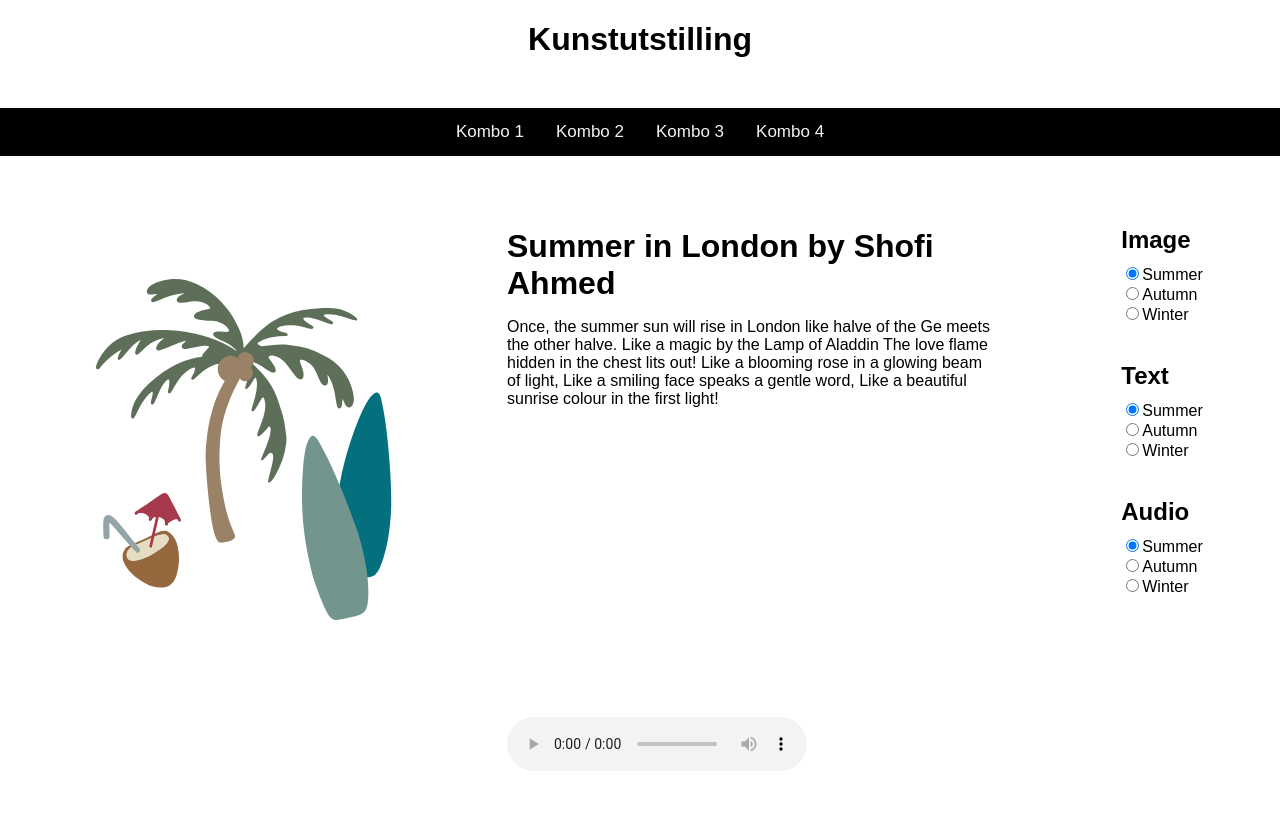
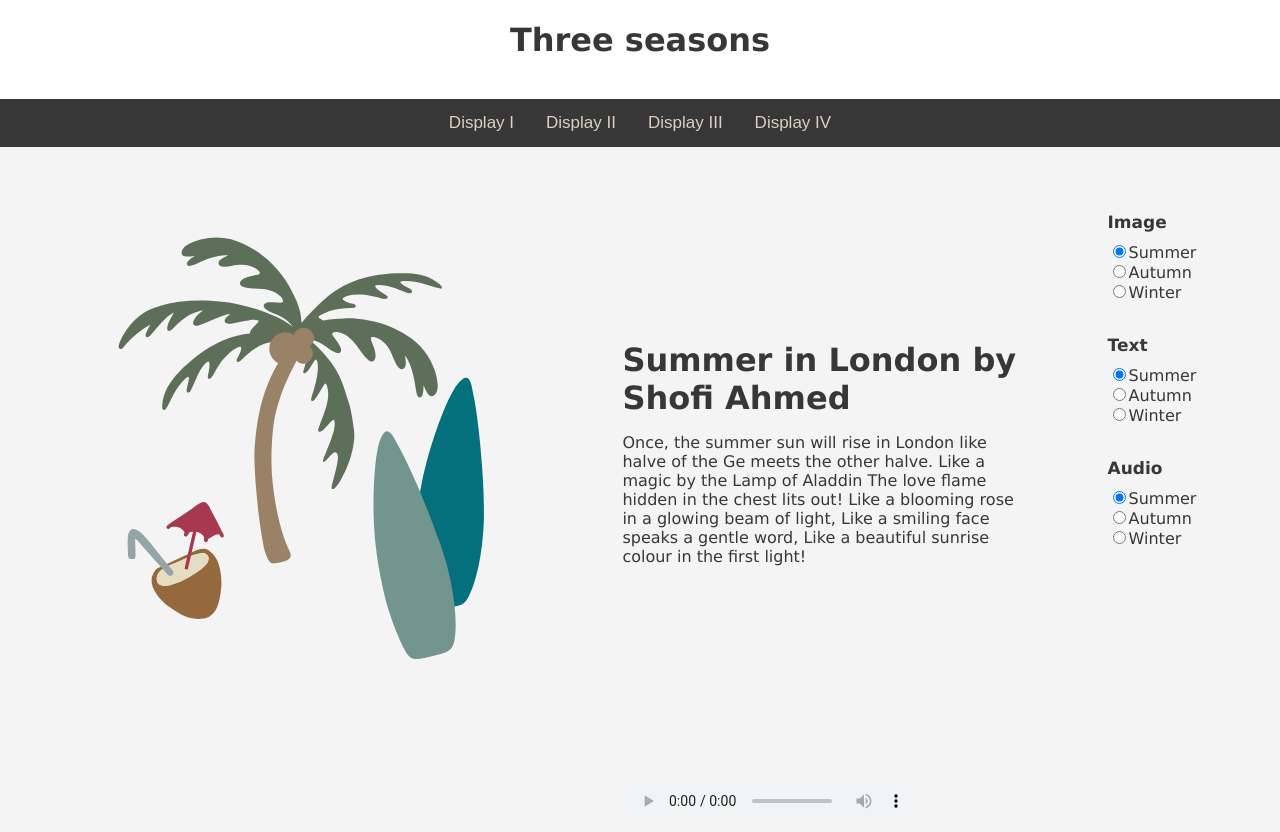
Before and after one commit to IT2810/it2810-webutvikling-h18-prosjekt-2-gruppe--07, a React (Create React App) app: page / in a window 1280 px wide. Before the commit the page ends 800 px from the top, so only its background shows below. Built offline with nearby package versions, Linux system fonts and the light colour scheme.

Commit message:
Modified CSS stylesheets

```diff
--- a/src/App.css
+++ b/src/App.css
@@ -1,21 +1,36 @@
 /* grid layout for the overall page */
+body {
+  background: #F4F4F4;
+  font-family: "Verdana", Geneva, sans-serif;
+}
 
-.title {
+.header {
   grid-area: title;
-  justify-self: center;
+  text-align: center;
+  width: 100%;
+  background: white;
+  padding-bottom: 40px;
+
+}
+p {
+  color:  #373737;
 }
 
 h1 {
   margin-bottom: 0px;
+  color:  #373737;
 }
 
 h2 {
   margin-bottom: 10px;
+  color: #373737;
+  font-size: 17px;
 }
 
 .navbar {
   grid-area: nav;
-  background-color: black;
+  background: #373737;
+  width: 100%;
 }
 
 .contentAll {
@@ -25,15 +40,17 @@ h2 {
     "img text"
     ". audio";
   grid-gap: 20px;
-  grid-template-columns: 1fr 1fr;
+  grid-template-columns: 1.5fr 1fr;
 }
 
 .contentImage {
   grid-area: img;
+
 }
 
 .contentText {
   grid-area: text;
+  margin: auto;
 }
 
 .contentAudio {
@@ -43,6 +60,8 @@ h2 {
 .categories {
   grid-area: menu;
   justify-self: center;
+  padding: 20px;
+  padding-top: 50px;
 }
 
 .grid-container-all {
@@ -52,7 +71,11 @@ h2 {
     "nav nav nav"
     "content content menu";
   grid-template-columns: 2fr 2fr 1fr;
-  grid-gap: 50px;
+
+}
+
+.radio {
+color: #373737;
 }
 
 /* layout for the page after breakpoint 600px (mobile phones) */
@@ -62,10 +85,10 @@ h2 {
     grid-template-areas:
       "title"
       "nav"
-      "content"
-      "menu";
+      "menu"
+      "content";
     grid-template-columns: 100%;
-    grid-gap: 20px;
+    grid-gap: 0;
   }
   .contentAll {
     grid-template-areas:
@@ -79,6 +102,8 @@ h2 {
     display: flex;
     justify-content: space-evenly;
     justify-self: auto;
+    padding-top: 0;
+
   }
 
   .contentAudio {
@@ -94,4 +119,7 @@ h2 {
     flex-wrap: wrap;
     justify-content: center;
   }
+
+
+
 }
--- a/src/App.js
+++ b/src/App.js
@@ -43,8 +43,8 @@ class App extends Component {
   render() {
     return (
       <main className="grid-container-all">
-        <div className="title">
-          <h1>Kunstutstilling</h1>
+        <div className="header">
+          <h1>Three seasons</h1>
         </div>
         <div className="navbar">
           <Navbar onChange={this.setTab} />
--- a/src/components/category.jsx
+++ b/src/components/category.jsx
@@ -1,4 +1,5 @@
 import React, { Component } from "react";
+import "../App.css"
 
 class Category extends Component {
   constructor(props) {
--- a/src/components/navbar.jsx
+++ b/src/components/navbar.jsx
@@ -7,10 +7,10 @@ class Navbar extends Component {
   render() {
     return (
       <div className="topnav" id="topnav">
-        <button onClick={() => this.props.onChange(0)}>Kombo 1</button>
-        <button onClick={() => this.props.onChange(1)}>Kombo 2</button>
-        <button onClick={() => this.props.onChange(2)}>Kombo 3</button>
-        <button onClick={() => this.props.onChange(3)}>Kombo 4</button>
+        <button onClick={() => this.props.onChange(0)}>Display I</button>
+        <button onClick={() => this.props.onChange(1)}>Display II</button>
+        <button onClick={() => this.props.onChange(2)}>Display III</button>
+        <button onClick={() => this.props.onChange(3)}>Display IV</button>
       </div>
     );
   }
--- a/src/styles/navbar.css
+++ b/src/styles/navbar.css
@@ -1,7 +1,7 @@
-/* this navbar css is borrowed from W3 schools */
+/* this navbar css is borrowed from W3 schools with modification */
 
 .topnav {
-  background-color: black;
+  background: #373737;
   overflow: hidden;
   display: flex;
   flex-wrap: nowrap;
@@ -11,16 +11,16 @@
 .topnav button {
   float: left;
   display: block;
-  color: #f2f2f2;
+  color: #DCD0C0;
   text-align: center;
   padding: 14px 16px;
   text-decoration: none;
   font-size: 17px;
-  background-color: black;
-  border: 2px white;
+  background: #373737;
+  border: none;
 }
 
 .topnav button:hover {
-  background-color: #ddd;
-  color: black;
+  background-color: #DCD0C0;
+  color: #373737;
 }
```
